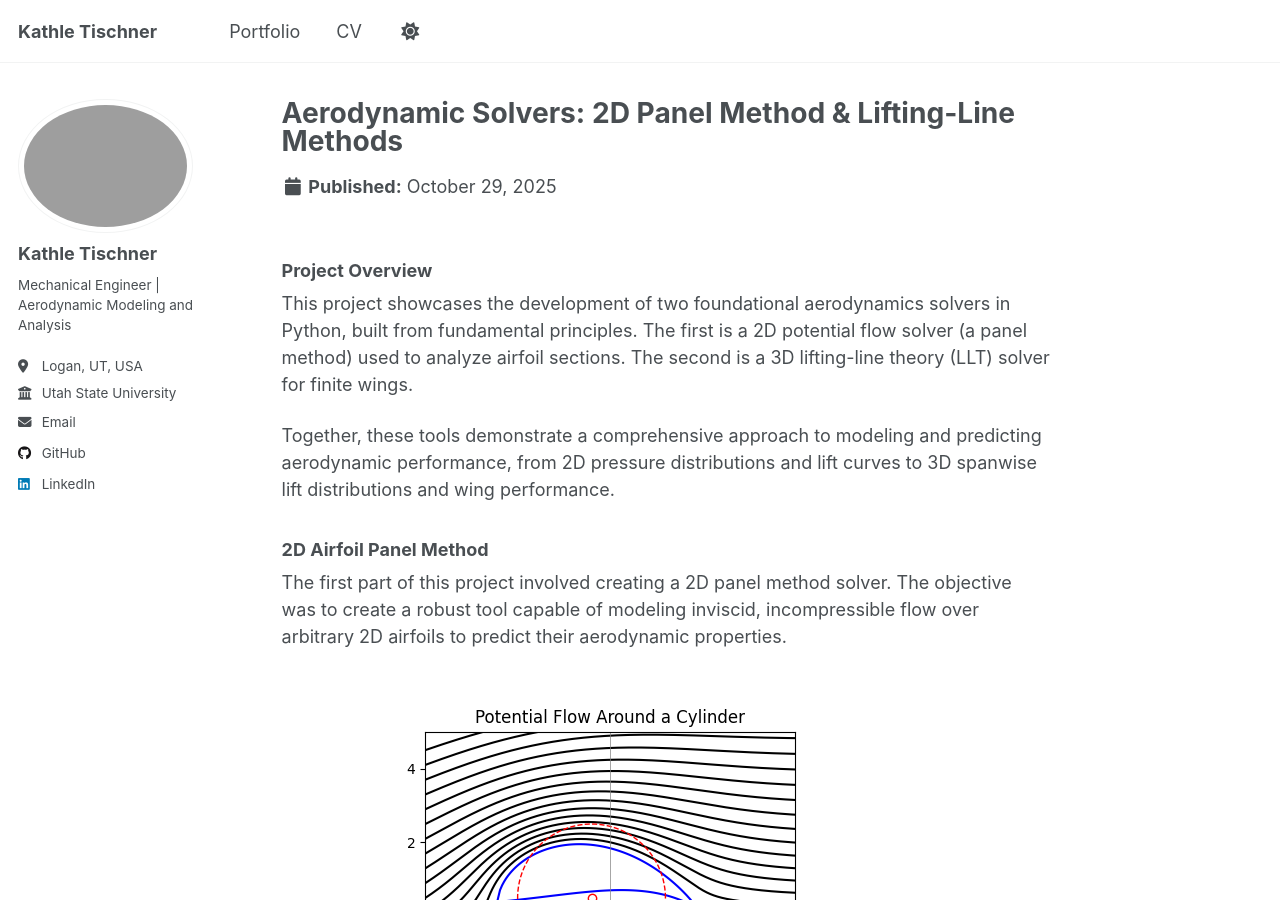
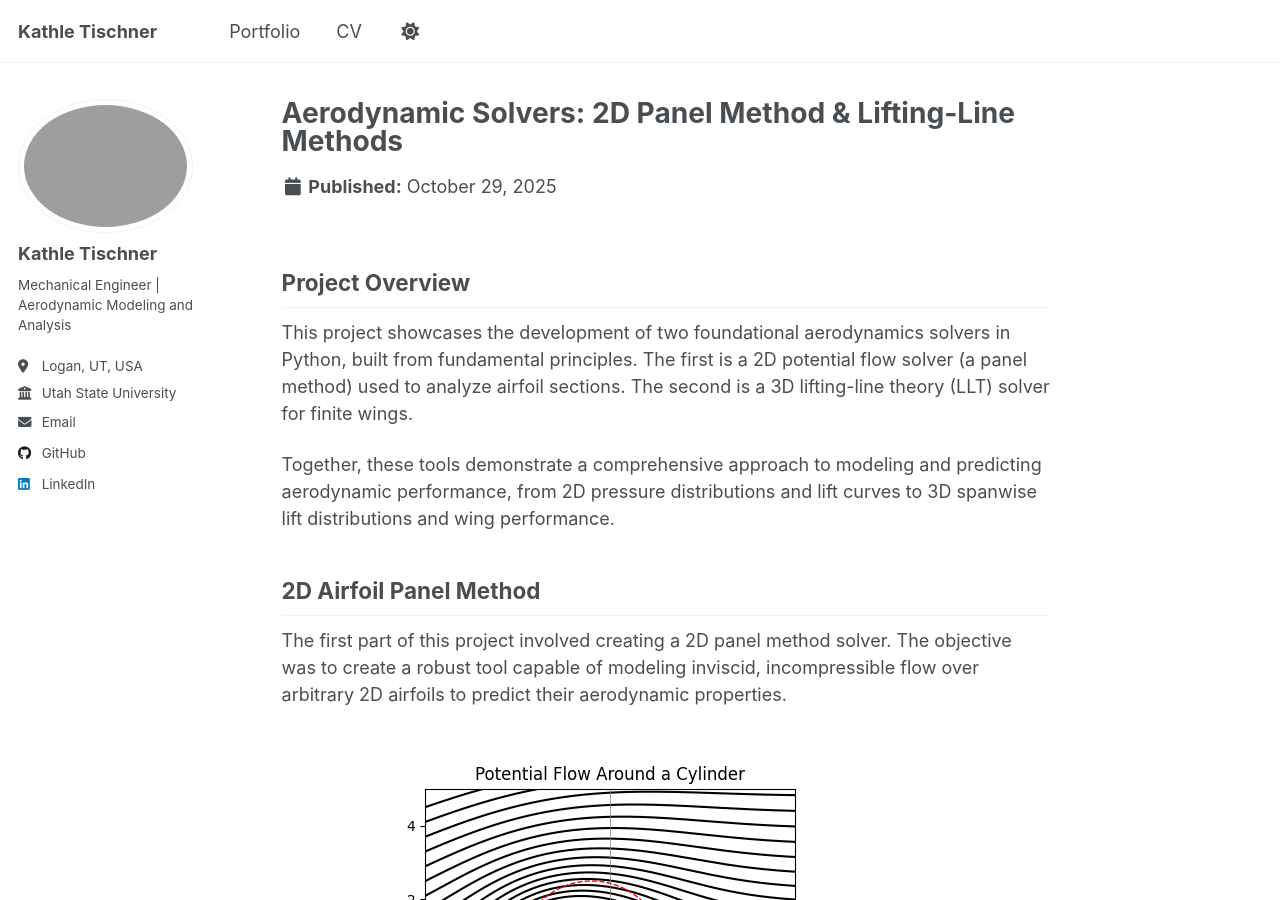
Before and after one commit to kathlet/kathlet.github.io, a Jekyll site: the page built from _portfolio/project-2-potential-flow.md, in a window 1280 px wide and 900 px high. Built offline with Jekyll 4.4.1, drawn with Linux system fonts in a browser that asks for light colours; a script that is not in the unit is left out.

Commit message:
Ading in the Header Edits

```diff
--- a/_portfolio/project-2-potential-flow.md
+++ b/_portfolio/project-2-potential-flow.md
@@ -4,13 +4,15 @@ excerpt: "Developed and implemented two computational aerodynamics solvers: a 2D
 collection: portfolio
 ---
 
-### Project Overview
+Project Overview
+-----
 
 This project showcases the development of two foundational aerodynamics solvers in Python, built from fundamental principles. The first is a 2D potential flow solver (a panel method) used to analyze airfoil sections. The second is a 3D lifting-line theory (LLT) solver for finite wings.
 
 Together, these tools demonstrate a comprehensive approach to modeling and predicting aerodynamic performance, from 2D pressure distributions and lift curves to 3D spanwise lift distributions and wing performance.
 
-### 2D Airfoil Panel Method
+2D Airfoil Panel Method
+-----
 
 The first part of this project involved creating a 2D panel method solver. The objective was to create a robust tool capable of modeling inviscid, incompressible flow over arbitrary 2D airfoils to predict their aerodynamic properties.
 
@@ -20,22 +22,22 @@ This solver's capabilities are demonstrated in the included PDF report, which co
 
 ![Potential Flow Over an Airfoil](/images/potential_flow_airfoil.png){:loading="lazy"}
 
-Functionality
------
+### Functionality
 * ***Streamline Visualization:*** Plots potential flow streamlines around various airfoil geometries (like the NACA 2412, 2421, and 0015) at different angles of attack to visualize flow behavior.
 * ***Lift Curve Validation:*** Generates lift-curve slopes ($C_L$ vs. $\alpha$) and validates them against experimental data, thin airfoil theory, and other established solvers like XFOIL.
 * ***Pressure Distribution:*** Calculates and plots the pressure coefficient ($C_p$) distribution over an airfoil's surface. This is essential for identifying regions of high and low pressure and for calculating the overall lift.
 
 ![Pressure Plot Over an Airfoil](/images/pressure_plot.png){:loading="lazy"}
 
-### Lifting-Line Theory
+Lifting-Line Theory
+-----
 
 The second part of this project, expands the 2D analysis to a 3D finite wing using Prandtl's Lifting-Line Theory (LLT). This model is crucial for understanding the effects of finite span, including induced drag and spanwise lift distribution.
 
 ![Example Output from the Lifting-Line Code](/images/wing_project.png){:loading="lazy"}
 
-Key Functionality:
------
+### Key Functionality:
+
 * ***Fourier Series Solution:*** Solves for the wing's circulation distribution by representing it as a Fourier series. This allows for the calculation of aerodynamic coefficients from a set of Fourier coefficients ($a, b, c, d$).
 * ***Spanwise Lift Distribution:*** Plots the distribution of lift across the wingspan ($z/b$) and, most importantly, decomposes the total lift into its fundamental components.
 * ***Component Analysis:*** The solver isolates the aerodynamic contributions from:
@@ -45,6 +47,7 @@ Key Functionality:
 * ***Planform Visualization:*** Includes a plotting function to visualize the wing's planform geometry, taper, and aileron locations.
 
 
-### Full 2D Solver Report
+Full 2D Solver Report
+-----
 
 <div style="position:relative;padding-bottom:140%;height:0;overflow:hidden;"> <iframe src="{{ '/files/A11_A26.pdf' | relative_url }}" style="position:absolute;top:0;left:0;width:100%;height:100%;" frameborder="0"></iframe> </div> <p><a href="{{ '/files/A11_A26.pdf' | relative_url }}">Download the PDF (A11–A26)</a></p>
```
